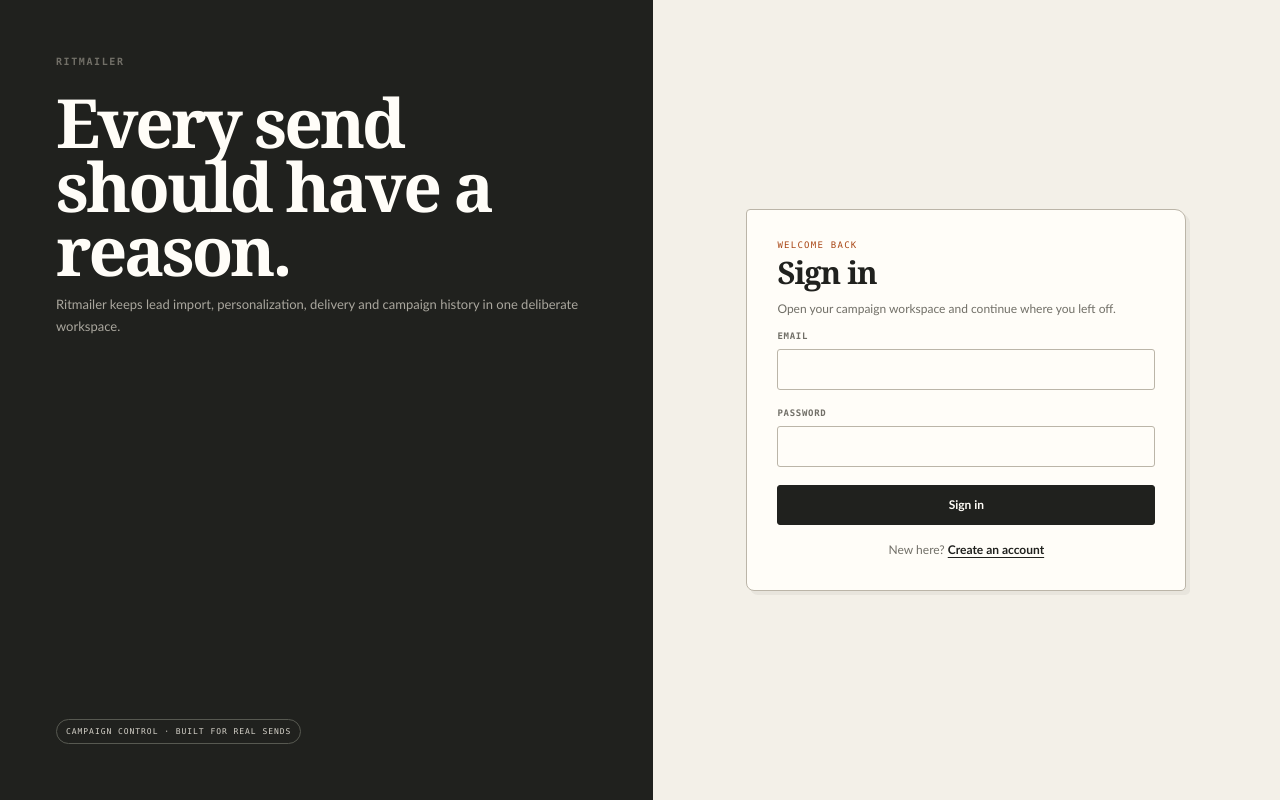
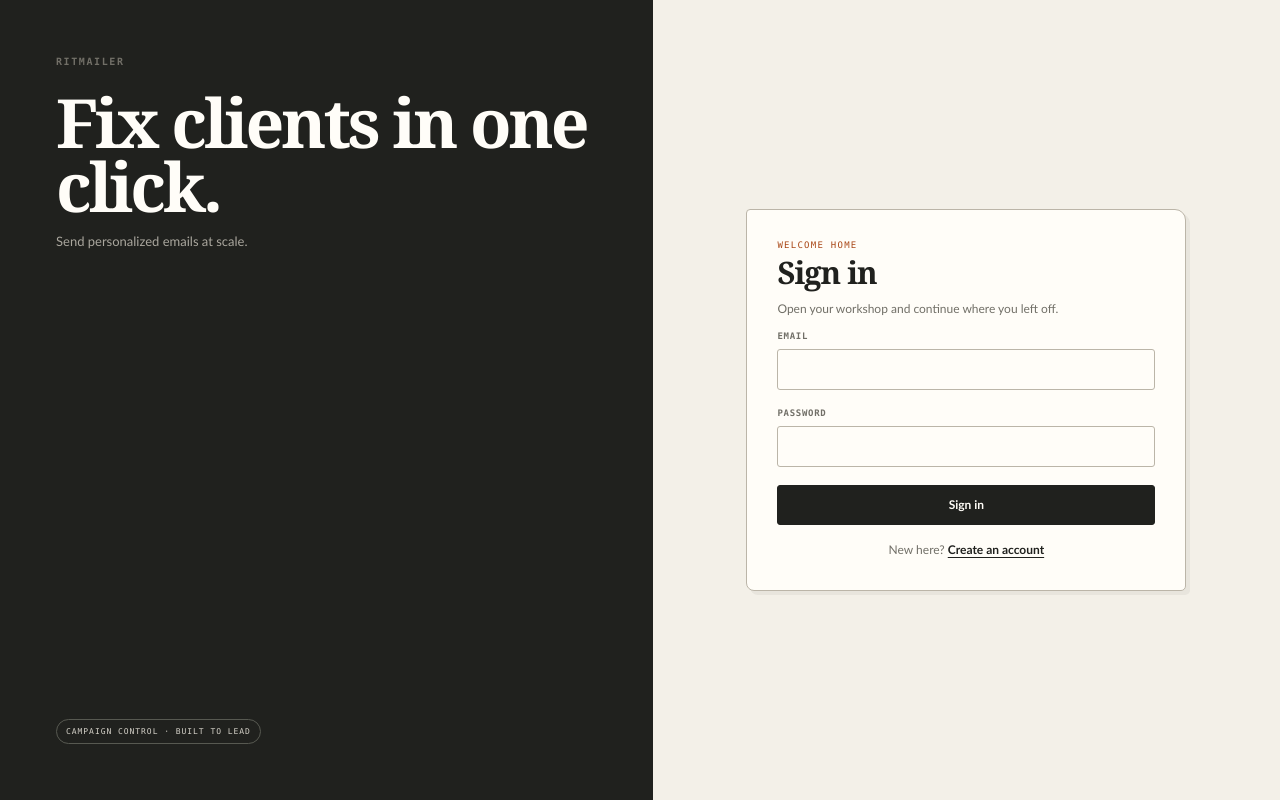
Before and after one commit to Devy-aayu/AI-Mass-Mailer, a Next.js app in the folder frontend/: page /login in a window 1280 px wide. Built offline with nearby package versions, Linux system fonts and the light colour scheme.

Commit message:
Add files via upload

```diff
--- a/frontend/app/login/page.tsx
+++ b/frontend/app/login/page.tsx
@@ -38,16 +38,16 @@ export default function LoginPage() {
       <section className="auth_aside">
         <div>
           <div className="auth_brand">RITMAILER</div>
-          <h2>Every send should have a reason.</h2>
-          <p>Ritmailer keeps lead import, personalization, delivery and campaign history in one deliberate workspace.</p>
+          <h2>Fix clients in one click.</h2>
+          <p>Send personalized emails at scale.</p>
         </div>
-        <span className="auth_stamp">Campaign control · built for real sends</span>
+        <span className="auth_stamp">Campaign control · built to lead</span>
       </section>
       <section className="auth_form_side">
         <div className="auth_panel">
-          <div className="eyebrow">Welcome back</div>
+          <div className="eyebrow">Welcome Home</div>
           <h1>Sign in</h1>
-          <p>Open your campaign workspace and continue where you left off.</p>
+          <p>Open your workshop and continue where you left off.</p>
           <form onSubmit={submit}>
             <div className="field"><label className="field_label">Email</label><input className="input" type="email" value={email} onChange={(e) => setEmail(e.target.value)} autoComplete="email" required /></div>
             <div className="field"><label className="field_label">Password</label><input className="input" type="password" value={password} onChange={(e) => setPassword(e.target.value)} autoComplete="current-password" required /></div>
```
Also changed, not shown: frontend/app/sending/page.tsx (+0 -12 lines), frontend/app/upload/page.tsx (+0 -8 lines).
